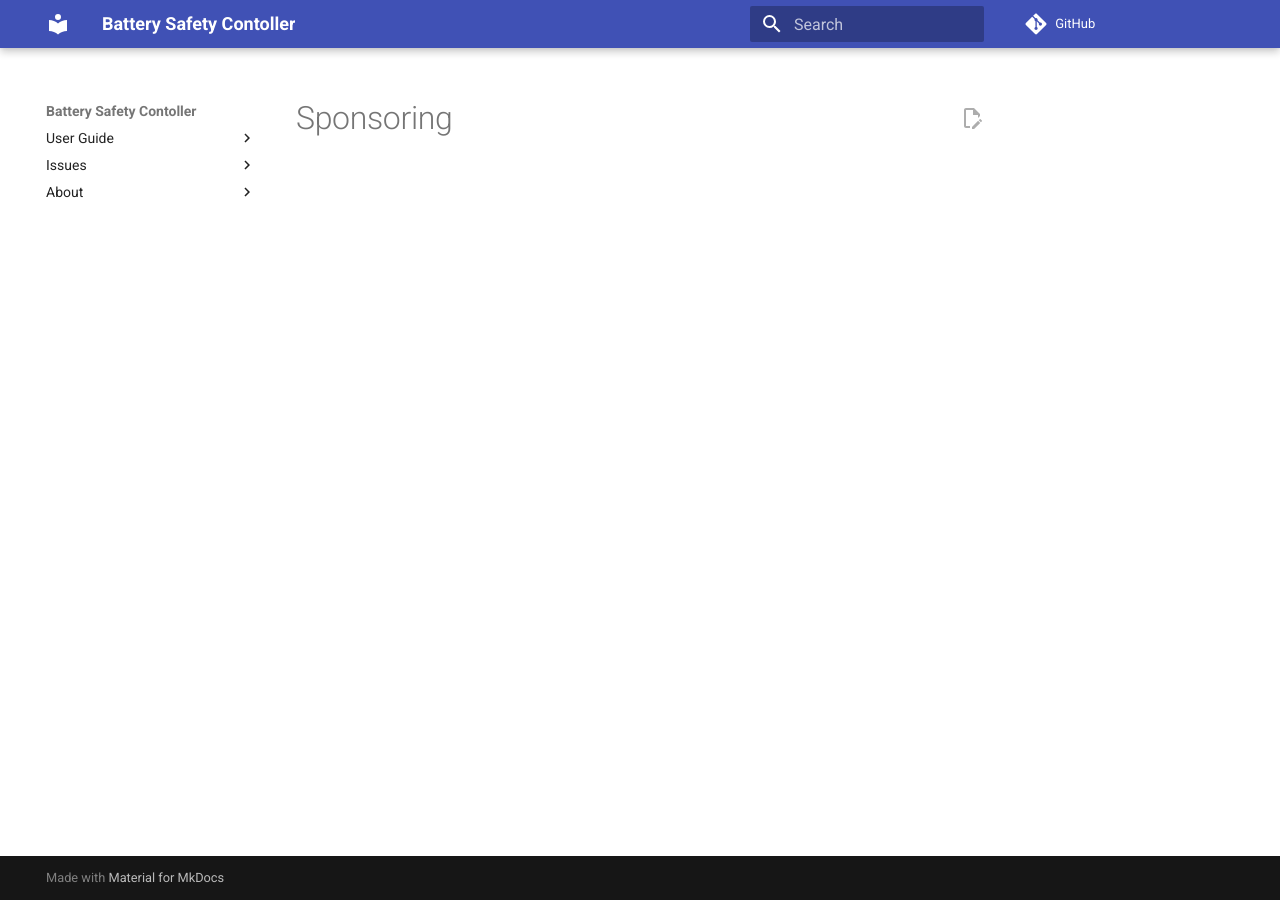
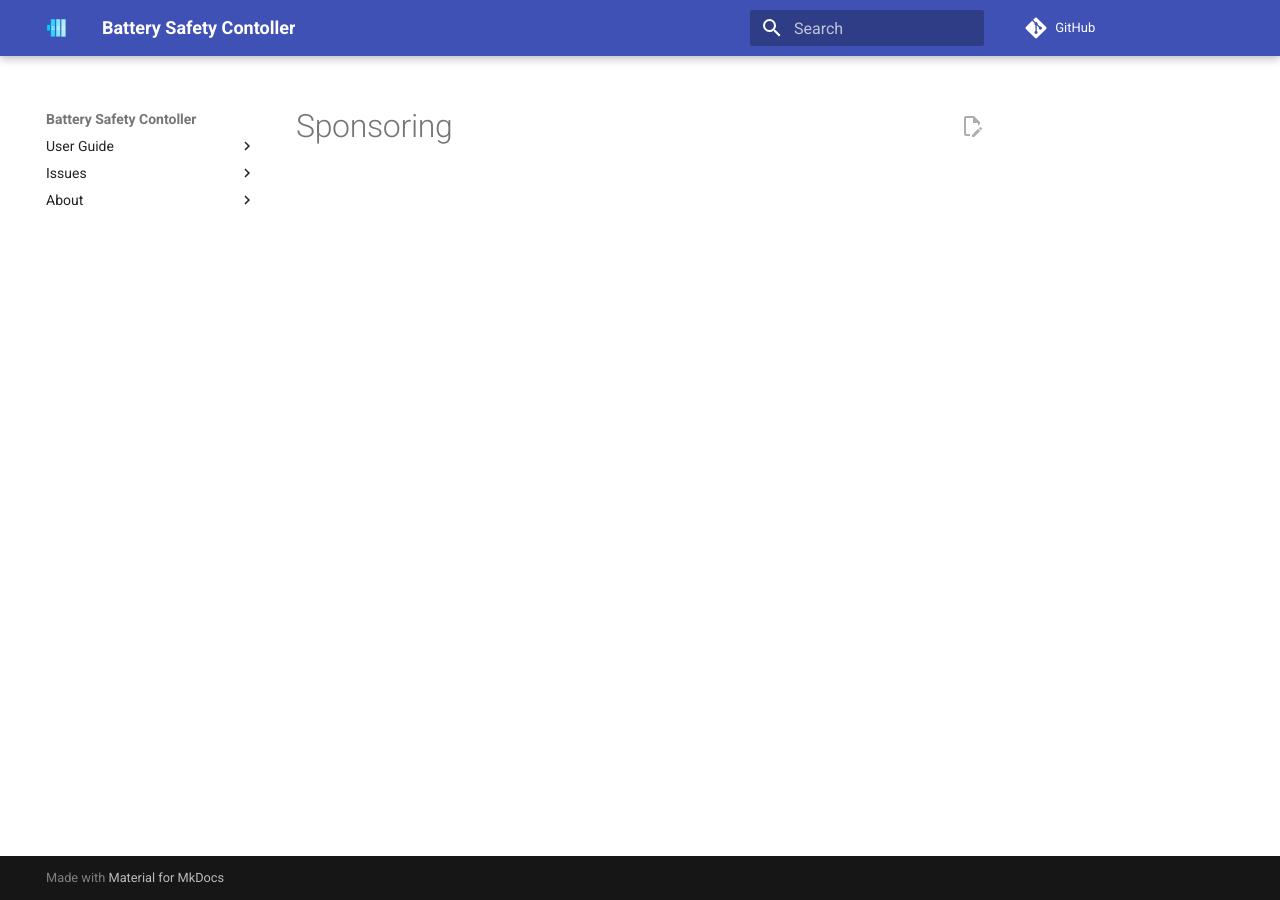
Before and after one commit to bsc-org/bsc, an MkDocs documentation site: the page built from docs/sponsor.md, in a window 1280 px wide. Built offline with MkDocs 1.6.1 and Material for MkDocs 9.7.7, drawn with Linux system fonts in a browser that asks for light colours; comment, search, counter and statistics services are not loaded.

Commit message:
Add icons

```diff
--- a/mkdocs.yml
+++ b/mkdocs.yml
@@ -4,6 +4,8 @@
 
 theme:
   name: material
+  logo: img/favicon.png
+  favicon: img/favicon.png
   locale: de
   highlightjs: true
   features:
```
Also changed, not shown: docs/img/favicon.png (renamed from docs/img/favicon.ico).
